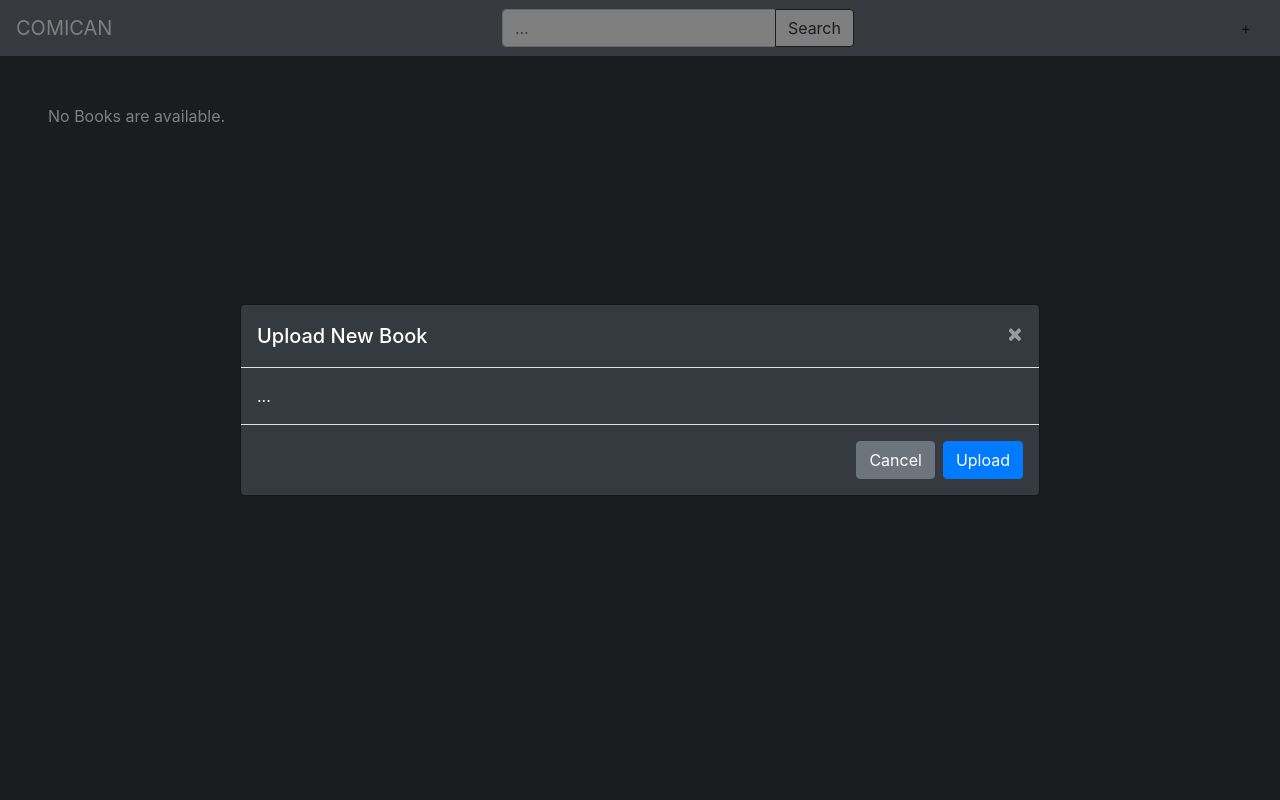
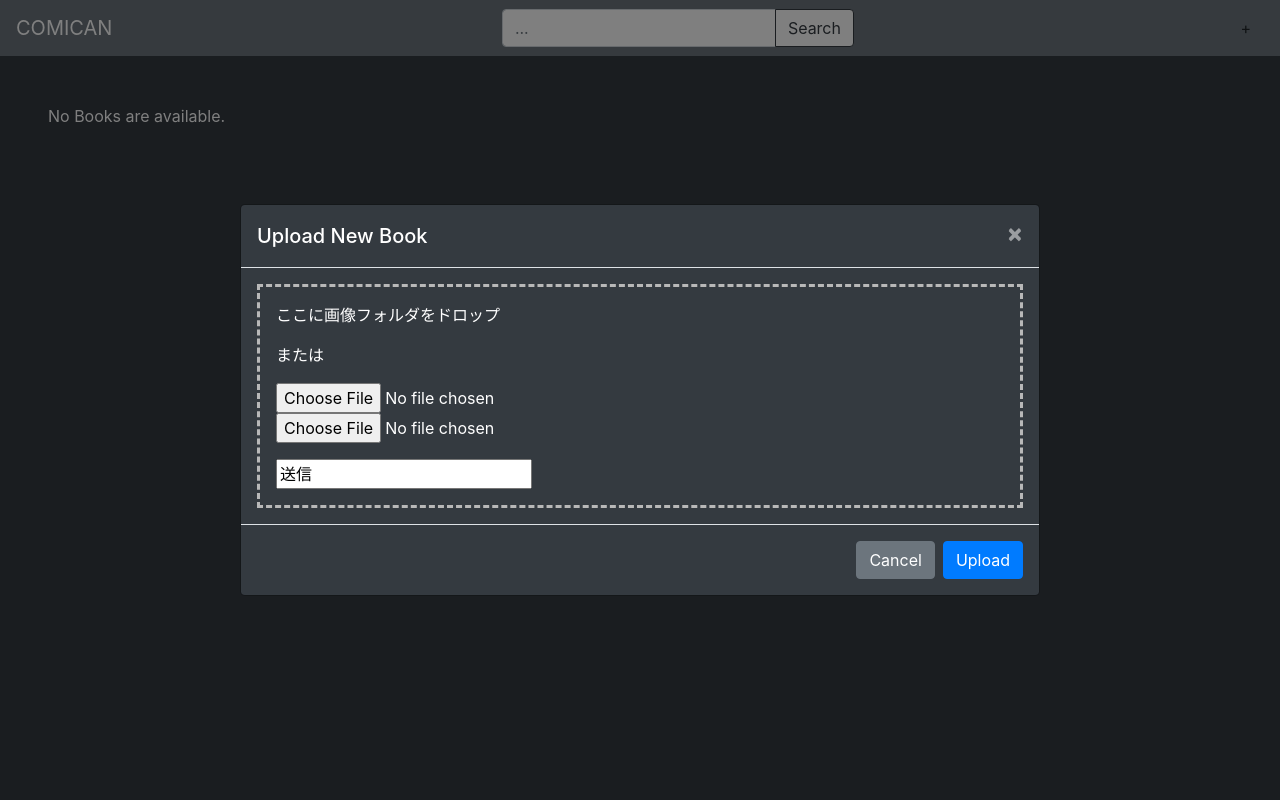
Before and after one commit to takavfx/Comican, a Django app: page /comican/ in a window 1280 px wide, after a click that opens the changed part. Run offline with Django 3.2, Linux system fonts and the light colour scheme; data that the repository does not hold is empty; some libraries are stand-ins or nearby versions.

Commit message:
Add uploader

```diff
--- a/mysite/comican/templates/comican/base.html
+++ b/mysite/comican/templates/comican/base.html
@@ -1,9 +1,11 @@
 <!DOCTYPE html>
 <html lang="en">
+{% load static %}
 <head>
     <meta charset="UTF-8">
     <meta name="viewport" content="width=device-width, initial-scale=1, shrink-to-fit=no">
     <link rel="stylesheet" href="https://stackpath.bootstrapcdn.com/bootstrap/4.4.1/css/bootstrap.min.css" integrity="sha384-Vkoo8x4CGsO3+Hhxv8T/Q5PaXtkKtu6ug5TOeNV6gBiFeWPGFN9MuhOf23Q9Ifjh" crossorigin="anonymous">
+    <link rel="stylesheet" type="text/css" href="{% static 'comican/style.css' %}">
     <title>Comican</title>
 </head>
 <body class="bg-dark text-white">
@@ -35,7 +37,7 @@
                 </button>
             </div>
             <div class="modal-body">
-                ...
+                {% include "comican/uploader.html" %}
             </div>
             <div class="modal-footer">
                 <button type="button" class="btn btn-secondary" data-dismiss="modal">Cancel</button>
--- /dev/null
+++ b/mysite/comican/templates/comican/uploader.html
@@ -0,0 +1,36 @@
+{% if error_message %}<p><strong>{{ error_message }}</strong></p>{% endif %}
+
+<form action="" method="post" enctype="multipart/form-data">
+{% csrf_token %}
+    <div id="drag-drop-area">
+        <div class="drag-drop-inside">
+            <p class="drag-drop-info">ここに画像フォルダをドロップ</p>
+            <p>または</p>
+            <input type="file" value="フォルダを選択" name="image">
+            <p class="drag-drop-buttons"><input id="fileInput" type="file" value="フォルダを選択" name="image"></p>
+            <input type="value" value="送信">
+        </div>
+    </div>
+</form>
+
+<script>
+var fileArea = document.getElementById('drag-drop-area');
+var fileInput = document.getElementById('fileinput');
+
+fileArea.addEventListener('dragover', function(event){
+    event.preventDefault();
+    fileArea.classList.add('dragover');
+});
+
+fileArea.addEventListener('dragleave', function(event){
+    event.preventDefault();
+    fileArea.classList.remove('dragover');
+});
+
+fileArea.addEventListener('drop', function(event){
+    event.preventDefault();
+    fileArea.classList.remove('dragenter');
+    var files = event.dataTransfer.files;
+    fileInput.files = files;
+});
+</script>
```
